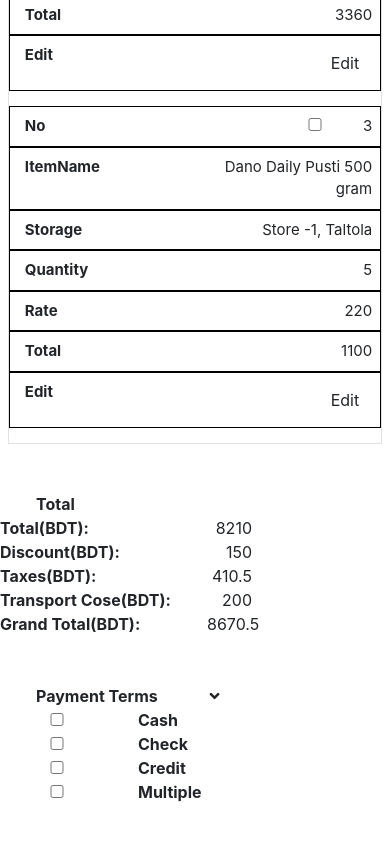
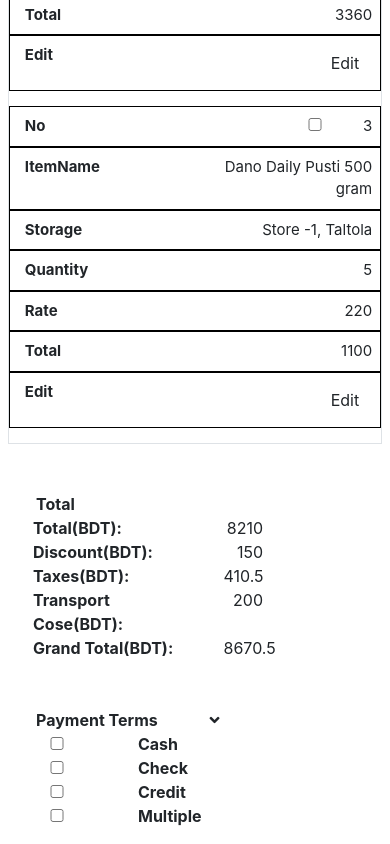
Before and after one commit to Dilgite/ERP, a React (Create React App) app: page / in a window 390 px wide. Shown: the part 1572-2416 px from the top of the page. Before the commit the page ends 2392 px from the top, so only its background shows below. Built offline with nearby package versions, Linux system fonts and the light colour scheme.

Commit message:
total padding style'

```diff
--- a/src/views/Invoice/Total/Total.css
+++ b/src/views/Invoice/Total/Total.css
@@ -1,6 +1,12 @@
-@media (min-width: 425px) {
+@media (max-width: 424px) {
     .total-calculation{
         padding-left: 45px;
     }
 
 }
+@media (max-width: 700px) {
+    .total-calculation{
+        padding-left: 45px;
+    }
+
+}
```
